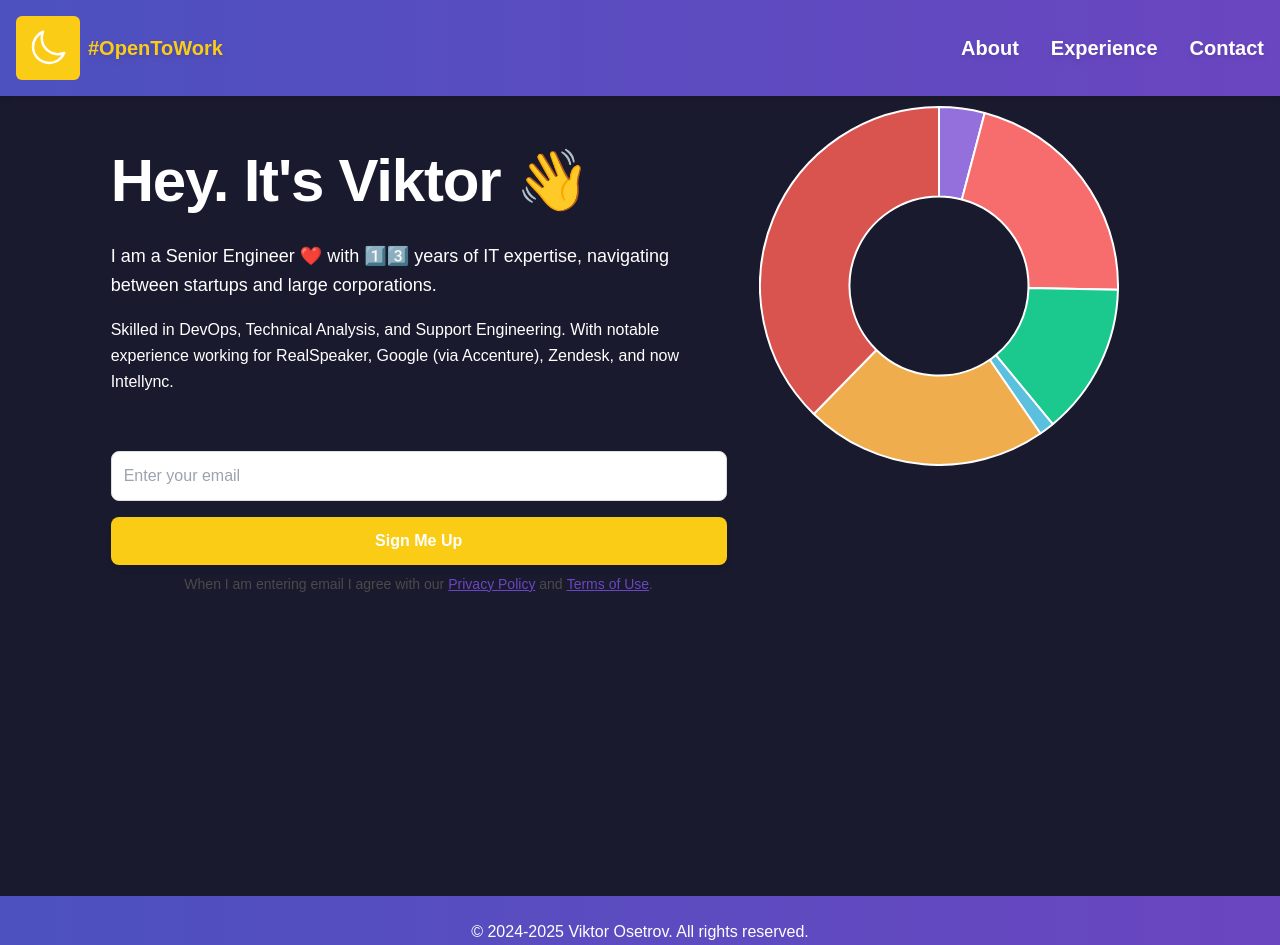
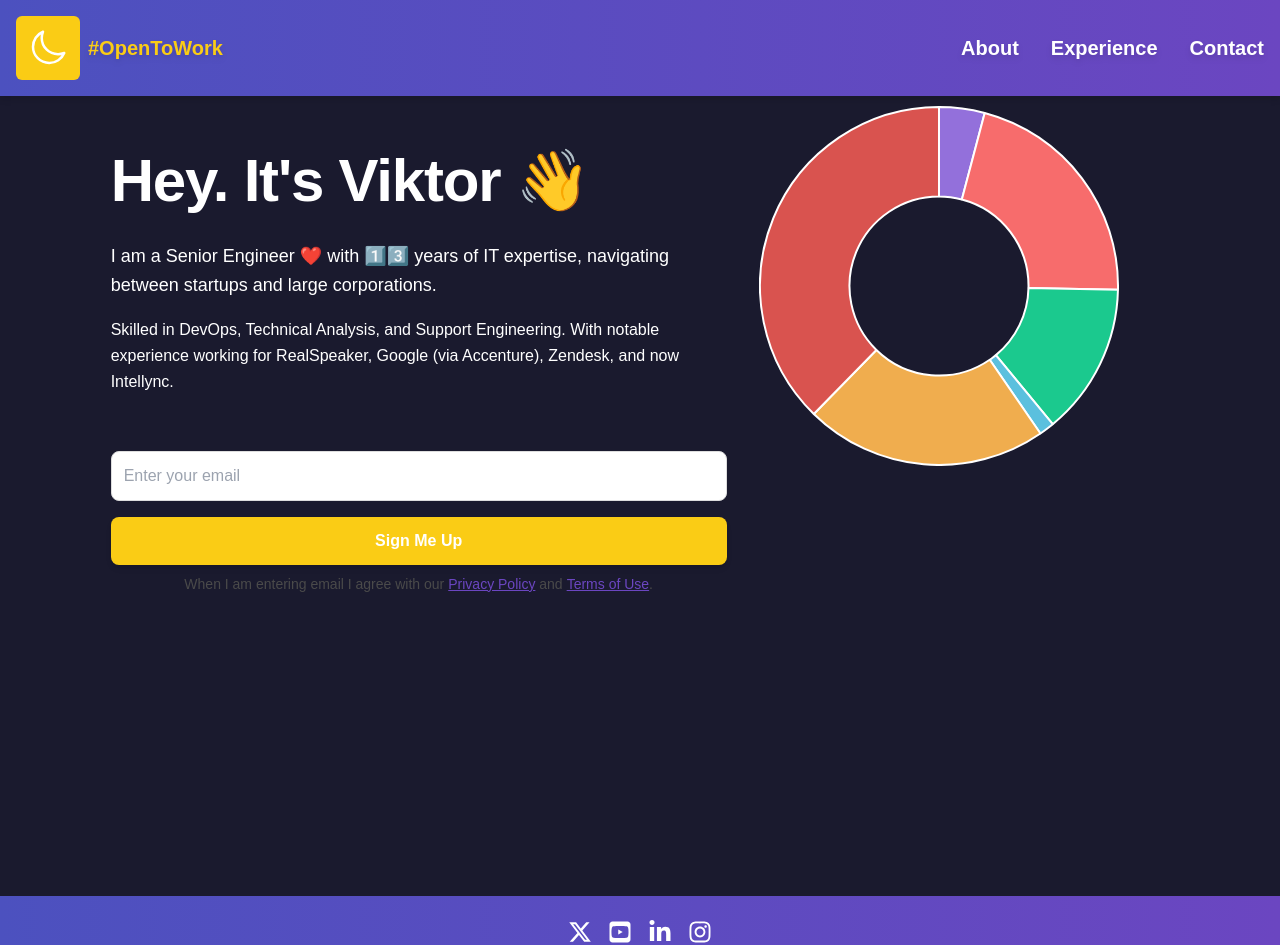
Before and after one commit to victorosetrov/mycv-react, a React (Create React App) app: page / in a window 1280 px wide. Shown: the top 945 px of the page. Built offline with nearby package versions, Linux system fonts and the light colour scheme.

Commit message:
Added social icons into footer

```diff
--- a/package.json
+++ b/package.json
@@ -3,6 +3,8 @@
   "version": "0.1.0",
   "private": true,
   "dependencies": {
+    "@fortawesome/free-brands-svg-icons": "^6.6.0",
+    "@fortawesome/react-fontawesome": "^0.2.2",
     "@heroicons/react": "^1.0.6",
     "@testing-library/jest-dom": "^5.17.0",
     "@testing-library/react": "^13.4.0",
--- a/src/components/Footer.jsx
+++ b/src/components/Footer.jsx
@@ -1,9 +1,28 @@
 import React from 'react';
+import { FontAwesomeIcon } from '@fortawesome/react-fontawesome';
+import { faXTwitter, faSquareYoutube, faLinkedinIn, faInstagram } from '@fortawesome/free-brands-svg-icons';
 
 const Footer = () => {
   return (
     <footer className="bg-gradient-indigo-purple text-white py-6">
       <div className="container mx-auto text-center px-4">
+        {/* Social Media Icons */}
+        <div className="flex justify-center space-x-4 mb-4">
+          <a href="https://x.com/ViktorOsetrov" target="_blank" rel="noopener noreferrer" aria-label="X Twitter" className="text-white">
+            <FontAwesomeIcon icon={faXTwitter} className="w-6 h-6 hover:scale-110 transform transition-transform" />
+          </a>
+          <a href="https://www.youtube.com/@RealSpeakerTV" target="_blank" rel="noopener noreferrer" aria-label="YouTube" className="text-white">
+            <FontAwesomeIcon icon={faSquareYoutube} className="w-6 h-6 hover:scale-110 transform transition-transform" />
+          </a>
+          <a href="https://www.linkedin.com/in/realspeaker/" target="_blank" rel="noopener noreferrer" aria-label="LinkedIn" className="text-white">
+            <FontAwesomeIcon icon={faLinkedinIn} className="w-6 h-6 hover:scale-110 transform transition-transform" />
+          </a>
+          <a href="https://www.instagram.com/viktorosetrov/" target="_blank" rel="noopener noreferrer" aria-label="Instagram" className="text-white">
+            <FontAwesomeIcon icon={faInstagram} className="w-6 h-6 hover:scale-110 transform transition-transform" />
+          </a>
+        </div>
+
+        {/* Footer Text */}
         <p className="text-white text-sm sm:text-base">
           © 2024-2025 Viktor Osetrov. All rights reserved. <br />
           Made with Love and React ❤️
```
Also changed, not shown: 1 other file (tests, documents, lock files or other folders).
